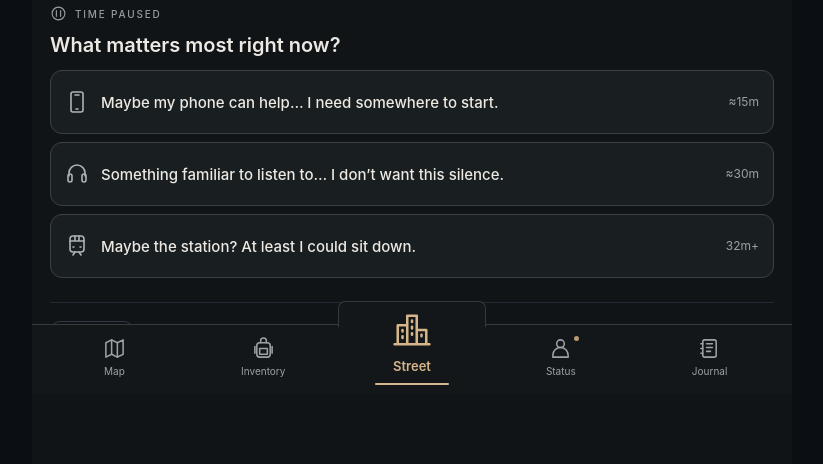
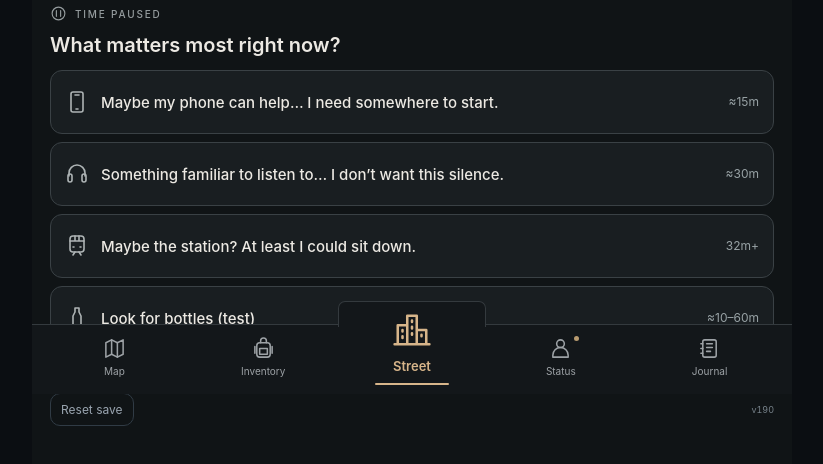
Before and after one commit to AlexanderKruk/street-life-game, a React (Vite) app: page / in a window 1280 px wide. Shown: the part 406-870 px from the top of the page, without its empty margins (228-1051 px from the left). Built offline with nearby package versions, Linux system fonts and the light colour scheme.

Commit message:
Temporarily expose bottle search as fourth Street action (v190)

```diff
--- a/src/App.tsx
+++ b/src/App.tsx
@@ -24,7 +24,9 @@ import TrashSearchTime, { trashSearchMinutes } from './TrashSearchTime'
 import { useGameAutosave } from './useGameAutosave'
 import { SAVE_KEY, DISCOVERY_KEY, readSavedGame, loadDiscoveredLocations } from './saveCompatibility'
 
-const BUILD_VERSION = 'v2026.10.15-189'
+const BUILD_VERSION = 'v2026.10.16-190'
+// Temporary fourth Street action for bottle-search testing; turn off after review.
+const TEMP_BOTTLE_TEST = true
 const ACTIVITY_TICK_MS = 250
 
 const FIRST_NIGHT_EVENTS_KEY = 'street-life-first-night-events-v1'
@@ -241,7 +243,7 @@ function loadGame(): GameState {
 
 // Flatten conditional fragments before sorting, so custom and configured
 // actions share one available-first ordering and keep their order within a group.
-function AvailableFirst({ children, className, tag = 'section', thoughtsOnly = false, choiceGroups }: { children: ReactNode; className: string; tag?: 'section' | 'div'; thoughtsOnly?: boolean; choiceGroups?: string[][] }) {
+function AvailableFirst({ children, className, tag = 'section', thoughtsOnly = false, choiceGroups, extraChoice }: { children: ReactNode; className: string; tag?: 'section' | 'div'; thoughtsOnly?: boolean; choiceGroups?: string[][]; extraChoice?: string }) {
   function flatten(nodes: ReactNode): ReactNode[] {
     return Children.toArray(nodes).flatMap(node =>
       isValidElement<{ children?: ReactNode }>(node) && node.type === Fragment ? flatten(node.props.children) : [node])
@@ -279,12 +281,12 @@ function AvailableFirst({ children, className, tag = 'section', thoughtsOnly = f
   if (thoughtsOnly && choiceGroups) {
     const find = (id: string) => nodes.find(node => isValidElement<{ 'data-choice'?: string }>(node) && node.props['data-choice'] === id)
     const selected = choiceGroups.slice(0, 3).flatMap(group => {
-      const candidates = group.map(find).filter(node => node !== undefined)
+      const candidates = group.filter(id => id !== extraChoice).map(find).filter(node => node !== undefined)
       const selected = candidates.find(node => !disabled(node)) ?? candidates[0]
       return selected ? [selected] : []
     })
     const Tag = tag
-    return <Tag className={className}>{selected.filter(node => !disabled(node))}{selected.filter(disabled)}</Tag>
+    return <Tag className={className}>{selected.filter(node => !disabled(node))}{selected.filter(disabled)}{extraChoice && find(extraChoice)}</Tag>
   }
   const available = nodes.filter(node => !disabled(node))
   const unavailable = nodes.filter(disabled)
@@ -2097,7 +2099,7 @@ export default function App() {
           <p className="eyebrow"><Icon name="pause" />TIME PAUSED</p>
           <h2>What matters most right now?</h2>
         </section> : <div className="section-title"><h2>What do you do?</h2><span>Actions move time forward</span></div>}
-        <AvailableFirst className={current.id === 'street' ? 'actions story-actions' : 'actions'} thoughtsOnly={current.id === 'street'} choiceGroups={streetChoiceGroups}>
+        <AvailableFirst className={current.id === 'street' ? 'actions story-actions' : 'actions'} thoughtsOnly={current.id === 'street'} choiceGroups={streetChoiceGroups} extraChoice={current.id === 'street' && TEMP_BOTTLE_TEST ? 'bottles' : undefined}>
           {current.id === 'hospital' && <>
             <button className="action" onClick={hospitalVisit} disabled={!open || !inventory.documents}><div><strong><Icon name="hospital" className="action-label-icon" />Regular medical appointment</strong><small>{!inventory.documents ? 'Documents required.' : open ? 'See a doctor and receive proper treatment.' : 'Regular care is closed.'}</small></div><span>~90 min</span></button>
           </>}
@@ -2117,7 +2119,7 @@ export default function App() {
             {!firstNight && !discoveredLocations.includes('work') && <button className="action" data-choice="work-search" onClick={() => searchOnlineFor('work')} disabled={!mobileServiceActive || inventory.phoneBattery < 2}><div><strong>💰 Could I find a little work? I need to keep some money.</strong><small>{mobileServiceActive ? 'Look for a way to earn some money.' : 'Mobile internet required.'}</small></div><span>~15 min</span></button>}
             {!discoveredLocations.includes('support') && <button className="action" data-choice="help-search" onClick={() => searchOnlineFor('help')} disabled={!mobileServiceActive || inventory.phoneBattery < 2}><div><strong>🆘 Someone must know what I can do tomorrow.</strong><small>{mobileServiceActive ? 'Find an organization that can explain your options.' : 'Mobile internet required.'}</small></div><span>~15 min</span></button>}
             {!firstNight && <button className="action" data-choice="beg" onClick={askForMoney} disabled={(begging.day === game.day ? begging.attempts : 0) >= 3}><div><strong>🤲 Ask someone for change? It’s hard, but I could try.</strong><small>{(begging.day === game.day ? begging.attempts : 0) >= 3 ? 'No useful attempts left today.' : `Spend time asking for small change · ${3 - (begging.day === game.day ? begging.attempts : 0)}/3 attempts left today.`}</small></div><span>~45 min</span></button>}
-            {!firstNight && <button className="action" data-choice="bottles" onClick={searchStreetBottles}><div><strong>♻️ Maybe there are bottles I could return for a little money.</strong><small>Dig through the pile yourself. Move rubbish aside and tap bottles you uncover.</small></div><span>~10–60 min</span></button>}
+            {(TEMP_BOTTLE_TEST || !firstNight) && <button className="action" data-choice="bottles" aria-label={TEMP_BOTTLE_TEST ? 'Look for bottles (test)' : undefined} data-temporary={TEMP_BOTTLE_TEST || undefined} onClick={searchStreetBottles}><div><strong>{TEMP_BOTTLE_TEST ? 'Look for bottles (test)' : 'Maybe there are bottles I could return for a little money.'}</strong><small>Dig through the pile yourself. Move rubbish aside and tap bottles you uncover.</small></div><span>~10–60 min</span></button>}
             {!streetBenchFound && <button className="action" data-choice="find-bench" onClick={() => streetAction('find-bench')}><div><strong>🪑 Is there a bench nearby? My legs could use a break.</strong><small>Search nearby for somewhere usable to sit or sleep.</small></div><span>~20 min</span></button>}
             {streetBenchFound && <button className="action" data-choice="bench-rest" onClick={() => streetAction('bench-rest')}><div><strong>🪑 I’ll sit for a bit. Just get off my feet.</strong><small>Get off your feet and recover some Energy.</small></div><span>~45 min</span></button>}
             {streetBenchFound && <button className="action" data-choice="bench-sleep" onClick={() => streetAction('bench-sleep')}><div><strong>😴 Could I sleep here? What about my backpack…</strong><small>Still exposed, but better than sleeping on the ground.</small></div><span>Choose duration</span></button>}
```
Also changed, not shown: check-regressions.cjs (+20 -4 lines), 1 other file (tests, documents, lock files or other folders).
